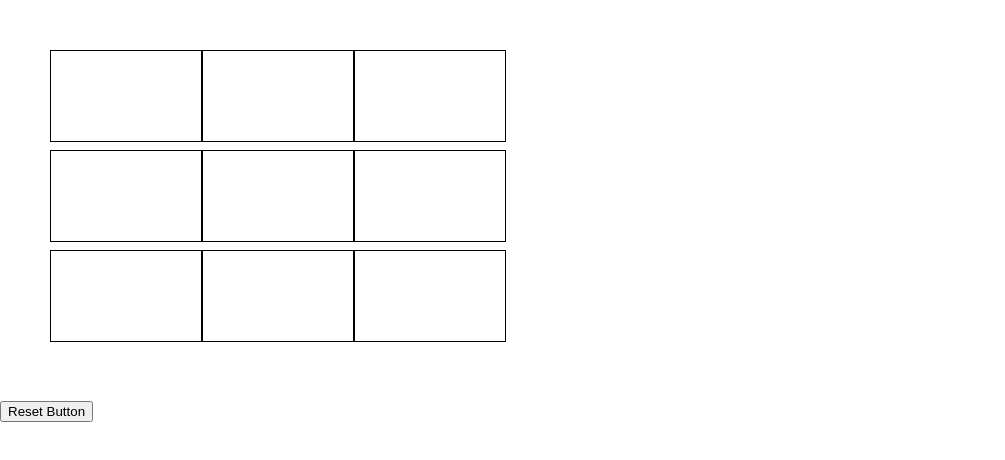
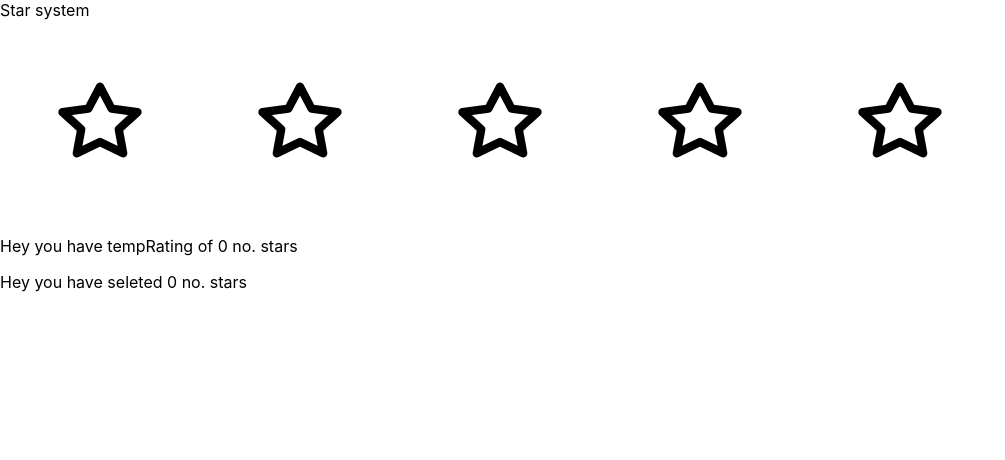
Before and after one commit to thakurutkarsh22/react-oct-fsd, a React (Create React App) app: page / in a window 1280 px wide. Shown: the top 460 px of the page, without its empty margins (0-1005 px from the left). Built offline with nearby package versions, Linux system fonts and the light colour scheme; what redux-undo would draw is missing.

Commit message:
interview question: star system

```diff
--- a/src/ASSIGNMENTS/BuyMeMacBook/index.css
+++ b/src/ASSIGNMENTS/BuyMeMacBook/index.css
@@ -5,10 +5,10 @@
   display: flex;
   justify-content: flex-start;
 }
-  img {
+/* img {
     height: 400px;
     width: 400px;
-  }
+  } */
 .container {
   padding: 15px 20px;
   border: 2px solid black;
--- /dev/null
+++ b/src/InterviewQuestions/StarSystem/Star.js
@@ -0,0 +1,29 @@
+import hollowStar from "./asset/hollowStar.svg";
+import filledStar from "./asset/filledStar.svg";
+
+function Star(props) {
+  const { filled, onMouseEnterHandler, onMouseLeaveHandler, onClickHandler } =
+    props;
+
+  return (
+    <div
+      style={{
+        display: "inline-block",
+        width: "100px",
+        height: "100px",
+        padding: "50px",
+      }}
+      onClick={onClickHandler}
+      onMouseEnter={onMouseEnterHandler}
+      onMouseLeave={onMouseLeaveHandler}
+    >
+      {!filled ? (
+        <img src={hollowStar} alt="hollow" width={"100px"} height={"100px"} />
+      ) : (
+        <img src={filledStar} alt="filled" width={"100px"} height={"100px"} />
+      )}
+    </div>
+  );
+}
+
+export default Star;
--- /dev/null
+++ b/src/InterviewQuestions/StarSystem/StarSystem.js
@@ -0,0 +1,55 @@
+import { useState } from "react";
+import Star from "./Star";
+
+function StarSystem(props) {
+  const [tempRating, setTempRating] = useState(0); // how many stars should be selected
+  const [premanentRating, setPremanentRating] = useState(0);
+
+  let val = 12;
+
+  //   console.log(tempRating, )
+
+  function handleStartClickRating(rating) {
+    setPremanentRating(rating);
+    setTempRating(0);
+  }
+
+  const { noStar = 5 } = props;
+
+  const arr = [1, 2, 3, 4, 5];
+
+  return (
+    <>
+      <div>Star system</div>
+
+      {arr.map((item, index) => {
+        return (
+          <Star
+            key={index}
+            filled={
+              tempRating
+                ? tempRating > index
+                : premanentRating
+                ? premanentRating > index
+                : false
+            }
+            onMouseEnterHandler={() => {
+              setTempRating(index + 1);
+            }}
+            onMouseLeaveHandler={() => {
+              setTempRating(0);
+            }}
+            onClickHandler={() => {
+              handleStartClickRating(index + 1);
+            }}
+          />
+        );
+      })}
+
+      <p>Hey you have tempRating of {tempRating} no. stars</p>
+      <p>Hey you have seleted {premanentRating} no. stars</p>
+    </>
+  );
+}
+
+export default StarSystem;
--- a/src/index.js
+++ b/src/index.js
@@ -33,6 +33,7 @@ import undoRedoStore from "./Redux/UndoRedoComponent/store";
 import FolderStructure from "./InterviewQuestions/FolderStructure/ForderStructure";
 import folderStructure from "./InterviewQuestions/FolderStructure/data";
 import TicTacToe from "./InterviewQuestions/TicTacToe/TicTacToe";
+import StarSystem from "./InterviewQuestions/StarSystem/StarSystem";
 
 const root = ReactDOM.createRoot(document.getElementById("root"));
 // This is where the vitual dom Root is created from the REAL DOm (Basically it is a light copy of real dom node...).
@@ -97,7 +98,8 @@ root.render(
     {/* -------------------  INTERVIEW QUESTIONS --------------- */}
 
     {/* <FolderStructure folderData={folderStructure} /> */}
-    <TicTacToe />
+    {/* <TicTacToe /> */}
+    <StarSystem />
 
     {/* -----------------  INTERVIEW QUESTIONS  END ----------------------  */}
   </React.StrictMode>
```
Also changed, not shown: src/InterviewQuestions/StarSystem/asset/filledStar.svg (added), src/InterviewQuestions/StarSystem/asset/hollowStar.svg (added). Lines whose indentation alone changed are shown as unchanged.
